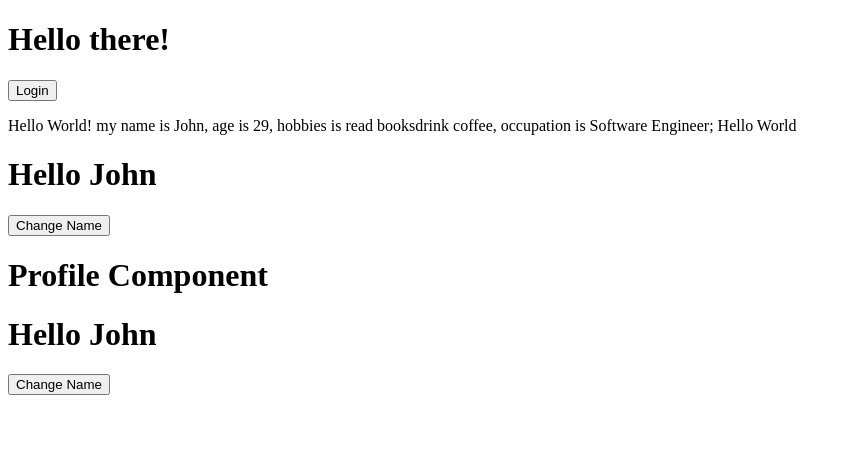
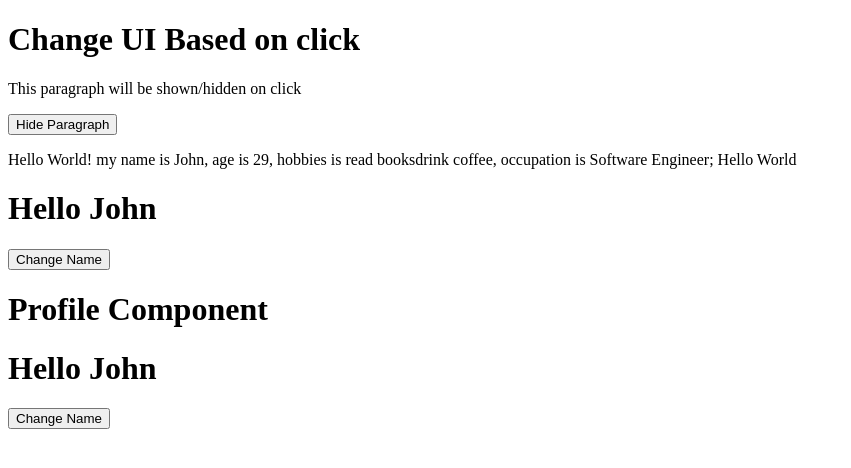
Before and after one commit to ChyiYaqing/react101, a React (Vite) app in the folder react-app/: page / in a window 1280 px wide. Shown: the top 468 px of the page, without its empty margins (0-851 px from the left). Built offline with nearby package versions, Linux system fonts and the light colour scheme.

Commit message:
chapter 6: how to handle user events

```diff
--- a/react-app/src/App.jsx
+++ b/react-app/src/App.jsx
@@ -1,13 +1,24 @@
-import { userState } from 'react'
-function App(props) {
-    const { user } = props
+import { useState } from 'react'
+function App() {
+    // State to hold the visibility status of the paragraph
+    const [isParagraphVisible, setIsParagraphVisible] = useState(true);
+
+    // Function to goggle the visibility status of the paragraph
+    const toggleStatus = () => {
+        setIsParagraphVisible(!isParagraphVisible);
+    };
 
     return (
-    <>
-        <h1>Hello there!</h1>
-        { user? <button>Logout</button> : <button>Login</button>}
-    </>
-    )
+        <>
+            <h1>Change UI Based on click</h1>
+            {isParagraphVisible && (
+                <p>This paragraph will be shown/hidden on click</p>
+            )}
+            <button onClick={toggleStatus}>
+                {isParagraphVisible ? 'Hide' : 'Show'} Paragraph
+            </button>
+        </>
+    );
 }
 
 export default App
```
Also changed, not shown: 2 other files (tests, documents, lock files or other folders).
